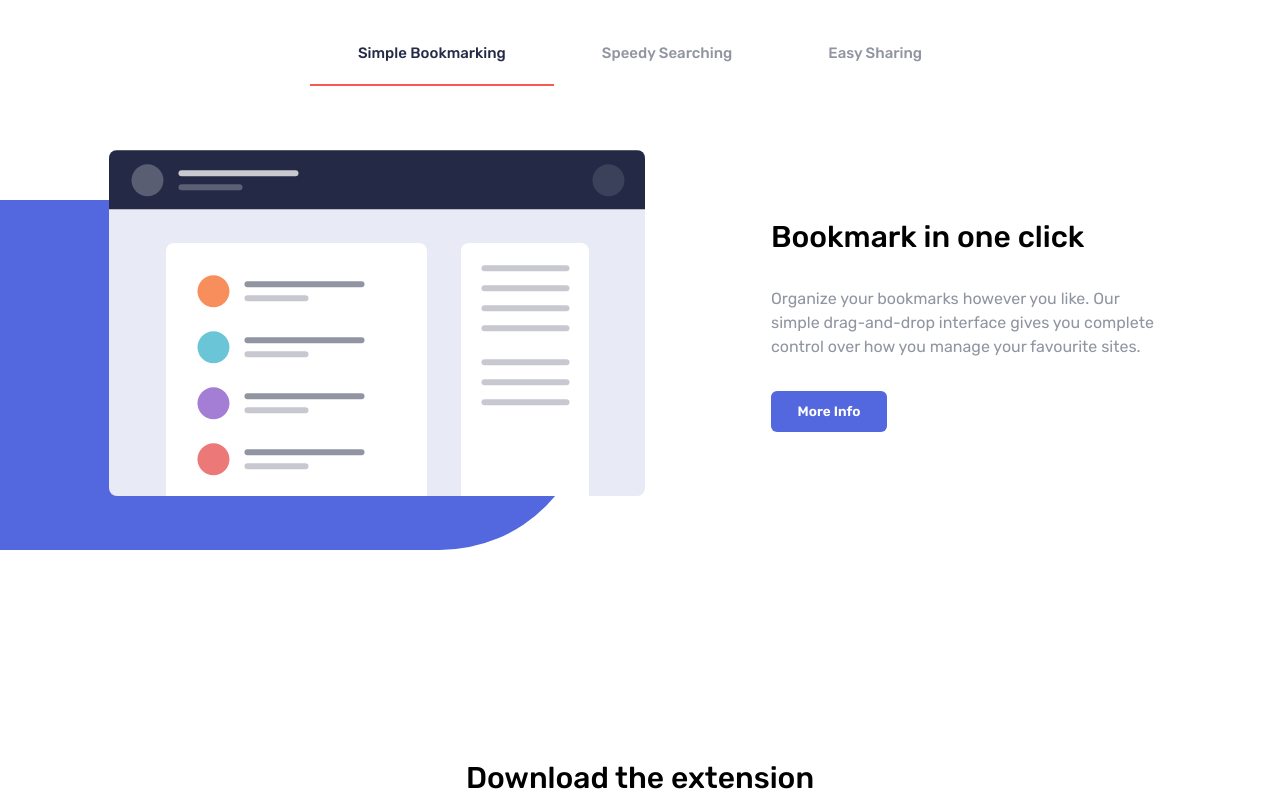
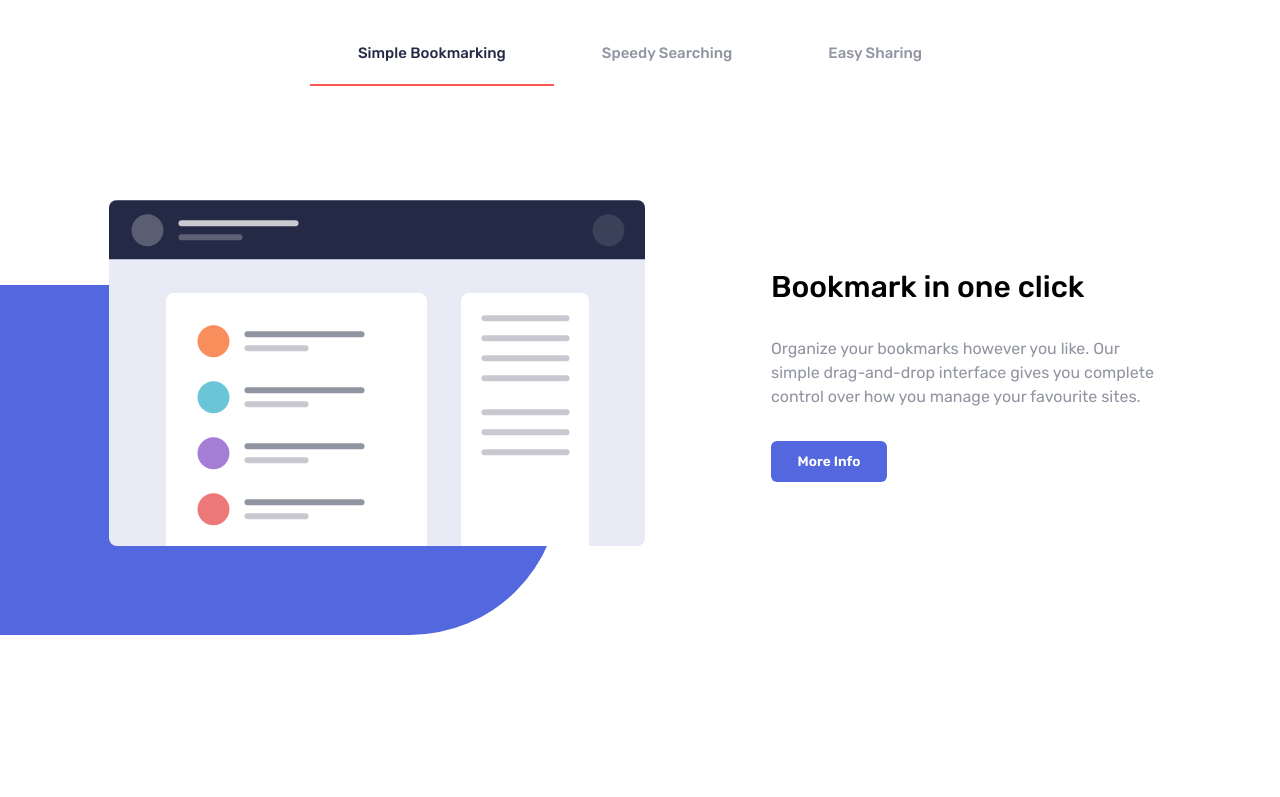
Before and after one commit to Chibuike-web/Bookmark-Landing-Page, a React (Vite) app: page / in a window 1280 px wide. Shown: the part 917-1714 px from the top of the page. Built offline with nearby package versions, Linux system fonts and the light colour scheme.

Commit message:
fixed the background element

```diff
--- a/src/components/Features.tsx
+++ b/src/components/Features.tsx
@@ -1,4 +1,4 @@
-import { useState } from "react";
+import React, { useState } from "react";
 import FeatureImage1 from "../assets/illustration-features-tab-1.svg";
 import FeatureImage2 from "../assets/illustration-features-tab-2.svg";
 import FeatureImage3 from "../assets/illustration-features-tab-3.svg";
@@ -22,6 +22,7 @@ export default function Features() {
 		setActiveSlider(itemId);
 	};
 	return (
+		<Wrapper>
 			<FeatureSection>
 				<FeatureContent>
 					<FeatureHeading>Features</FeatureHeading>
@@ -38,15 +39,21 @@ export default function Features() {
 					))}
 				</TabContainer>
 				<TabWrapper>
-				<BackgroundElement></BackgroundElement>
 					{content.map(
 						({ id, heading, description, image }: ContentData) =>
 							activeSlider === id && (
-							<Content key={id} id={id} heading={heading} description={description} image={image} />
+								<Content
+									key={id}
+									id={id}
+									heading={heading}
+									description={description}
+									image={image}
+								/>
 							)
 					)}
 				</TabWrapper>
 			</FeatureSection>
+		</Wrapper>
 	);
 }
 
@@ -78,7 +85,7 @@ const content: ContentData[] = [
 	},
 ];
 
-const Content = ({ id, image, heading, description }: ContentData) => {
+const Content = React.memo(({ id, image, heading, description }: ContentData) => {
 	return (
 		<>
 			<TabImage $id={id}>
@@ -91,14 +98,30 @@ const Content = ({ id, image, heading, description }: ContentData) => {
 			</TabContent>
 		</>
 	);
-};
+});
 
 //Styled components
+
+const Wrapper = styled.div`
+	position: relative;
+
+	&::after {
+		content: "";
+		width: 50%;
+		height: 350px;
+		background-color: var(--blue);
+		position: absolute;
+		bottom: 0;
+		left: -80px;
+		border-end-end-radius: 150px;
+		z-index: -10;
+		transform: translateY(10%);
+	}
+`;
 
 const FeatureSection = styled.section`
 	margin-block-start: 4rem;
 	justify-items: center;
-	position: relative;
 `;
 
 const FeatureContent = styled.div`
@@ -165,23 +188,14 @@ const TabWrapper = styled.div`
 	display: flex;
 	gap: 126px;
 	align-items: center;
-`;
-
-const BackgroundElement = styled.div`
-	width: 50%; /* Adjust as needed */
-	height: 350px;
-	background-color: var(--blue);
-	position: absolute;
-	bottom: -50px;
-	left: -50px;
-	border-end-end-radius: 150px;
+	min-height: 450px;
 `;
 
 const TabImage = styled.figure<{ $id?: number }>`
-	position: relative;
 	max-width: ${({ $id }) => ($id === 1 ? "536px" : $id === 2 ? "468px" : $id === 3 ? "440px" : "")};
 	img {
 		width: 100%;
+		object-fit: contain;
 	}
 `;
 
```
Lines whose indentation alone changed are shown as unchanged.
